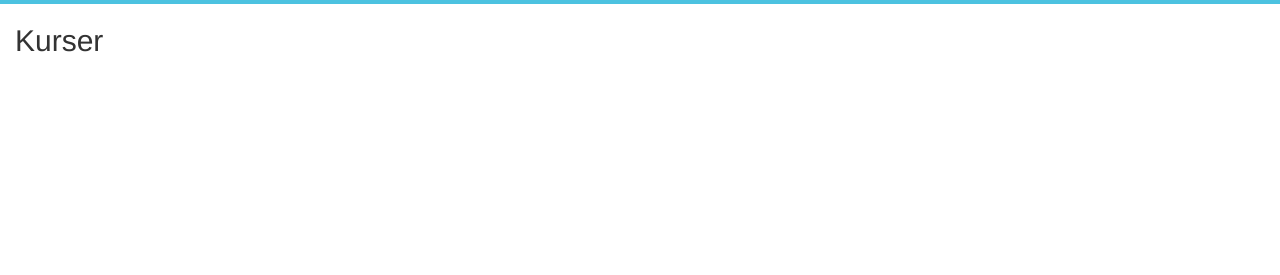
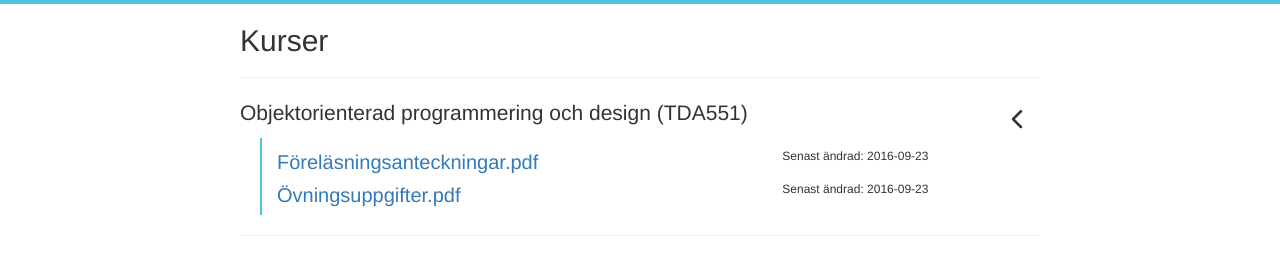
Before and after one commit to Levis92/NoteIT, a plain HTML site: page index.html in a window 1280 px wide. Shown: the part 113-388 px from the top of the page. Drawn offline with nearby package versions, Linux system fonts and the light colour scheme.

Commit message:
Design experimentation

```diff
--- a/index.html
+++ b/index.html
@@ -33,6 +33,30 @@
 		</header>
 		<main>
 			<h2>Kurser</h2>
+			<div>
+				<hr>
+				<div class="row">
+					<div class="col-xs-10">Objektorienterad programmering och design (TDA551)</div>
+					<div class="col-xs-2 chevron-icon">
+						<i class="fa fa-chevron-left chevron-icon" aria-hidden="true"></i>
+					</div>
+				</div>
+				<div class="course-content">
+					<div class="course-file row">
+						<div class="col-xs-8">
+							<a href="">Föreläsningsanteckningar.pdf</a>
+						</div>
+						<div class="col-xs-4">Senast ändrad: 2016-09-23</div>
+					</div>
+					<div class="course-file row">
+						<div class="col-xs-8">
+							<a href="">Övningsuppgifter.pdf</a>
+						</div>
+						<div class="col-xs-4">Senast ändrad: 2016-09-23</div>
+					</div>
+				</div>
+				<hr>
+			</div>
 		</main>
 		<footer>
 
--- a/resources/stylesheet.sass
+++ b/resources/stylesheet.sass
@@ -10,9 +10,6 @@ body
 h1
 	margin-bottom: 0 !important
 
-a
-	color: white !important
-
 header
 	margin-top: 0
 	padding-bottom: 7px
@@ -22,6 +19,7 @@ header
 		margin-top: 15px
 		white-space: nowrap
 		a
+			color: white !important
 			float: right
 			font-size: 2rem
 			margin-top: 5px
@@ -32,3 +30,27 @@ header
 				margin-top: 30px
 		@media #{$mobile-media}
 			font-size: 1.5rem
+
+main
+	margin: auto
+	max-width: 800px
+	div.chevron-icon
+		position: relative
+		top: 50%
+		transform: translateY(50%)
+	i.chevron-icon
+		float: right
+		margin-right: 15px
+	div.course-content
+		width: 95%
+		margin: auto
+		margin-top: 10px
+		padding: 5px 15px
+		border-left: 2px solid $IT-blue
+		div.course-file
+			margin-top: 5px
+			font-size: 1.2rem
+			a
+				font-size: 2rem
+				@media #{$mobile-media}
+					font-size: 1.5rem
```
Also changed, not shown: resources/stylesheet.css.
